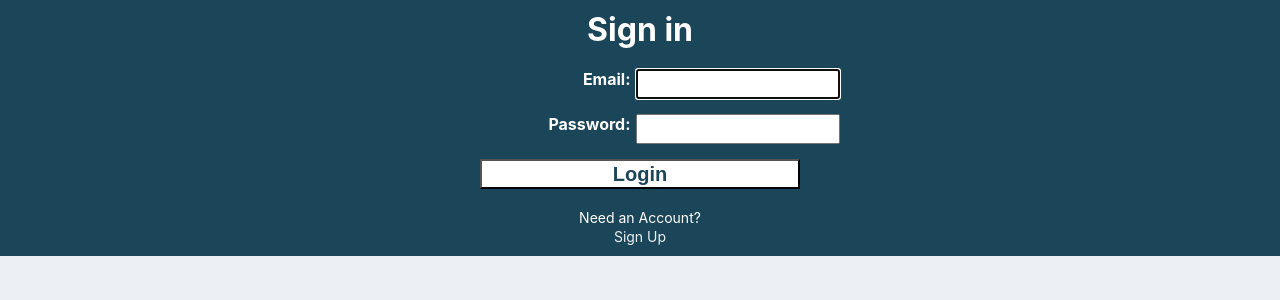
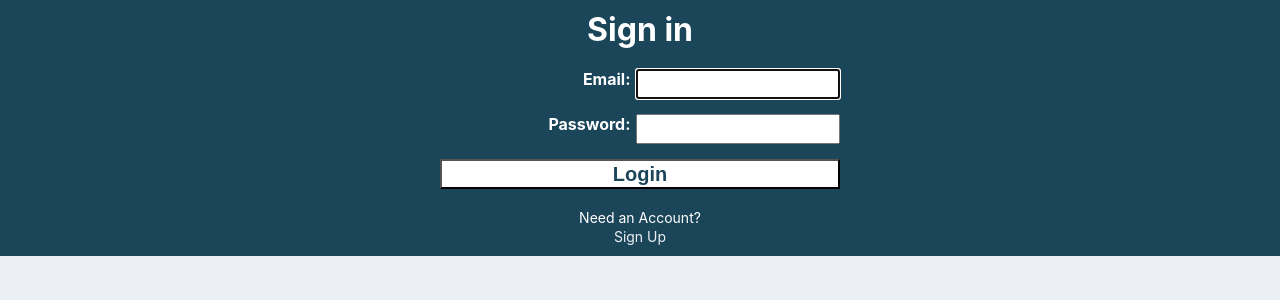
Before and after one commit to moatasemyakhni/e-learning, a React (Create React App) app in the folder frontend/: page / in a window 1280 px wide. Shown: the top 300 px of the page. Built offline with nearby package versions, Linux system fonts and the light colour scheme; the HTML template or start-up script is replaced by a standard one.

Commit message:
Frontend => fix login style

```diff
--- a/frontend/src/App.css
+++ b/frontend/src/App.css
@@ -42,6 +42,7 @@
   color: red;
   transition: all 300ms;
   background-color: rgb(255, 219, 219);
+  margin-top: 10px;
 }
 
 .view-hidden {
@@ -64,7 +65,7 @@
 }
 
 .btn-form {
-  width: 80%;
+  width: 100%;
   background-color: white;
   color: #1B4659;
 }
--- a/frontend/src/components/Login.js
+++ b/frontend/src/components/Login.js
@@ -81,7 +81,7 @@ const Login = () => {
                         onChange={(e) => setEmail(e.target.value)}
                         value={email}
                         className="input"
-
+                        required
                     />
                 </div>
 
@@ -93,7 +93,7 @@ const Login = () => {
                         onChange={(e) => setPassword(e.target.value)}
                         value={password}
                         className="input"
-
+                        required
                     />
                 </div>
 
```
